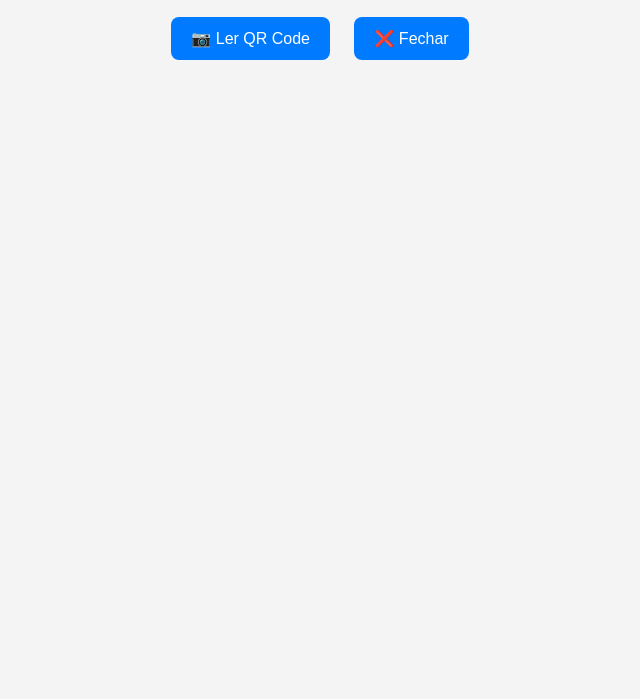
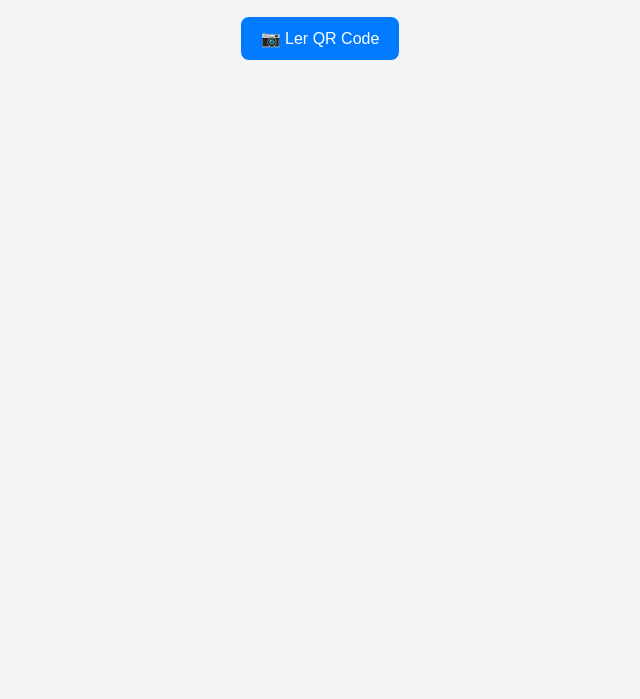
Before and after one commit to moiseslobopvh/verqrcodecursoiespro, a plain HTML site: page index.html in a window 1280 px wide. Shown: the part 101-800 px from the top of the page, without its empty margins (320-960 px from the left). Drawn offline with Linux system fonts and the light colour scheme.

Commit message:
Update index.html

```diff
--- a/index.html
+++ b/index.html
@@ -55,7 +55,8 @@
 
 	<h1>Ler QR Code de Certificado</h1>
 	<button onclick="iniciarLeitura()">📷 Ler QR Code</button>
-	<button onclick="fecharLeitor()">❌ Fechar</button>
+
+	<!-- <button onclick="fecharLeitor()">❌ Fechar</button>    -->
 
 	<div id="reader"></div>
 	<div id="resultado"></div>
```
